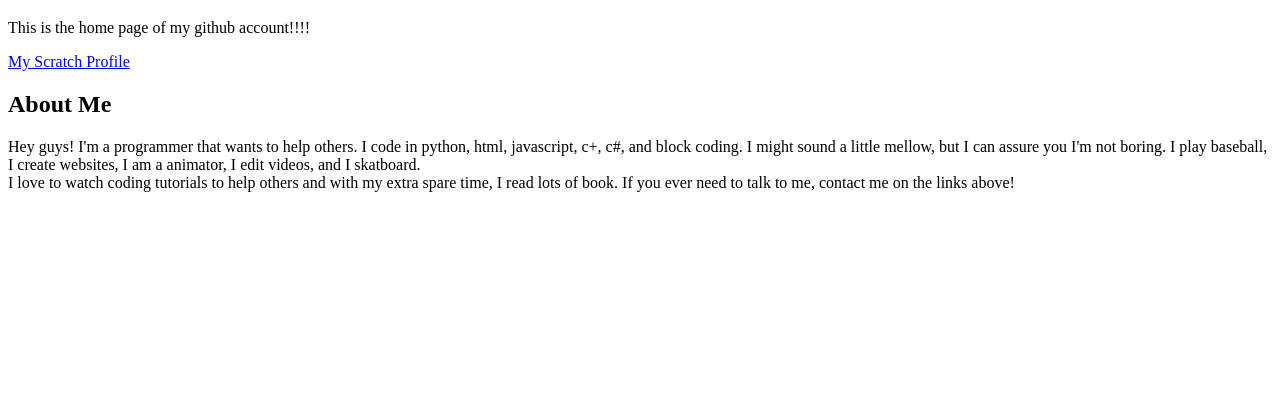
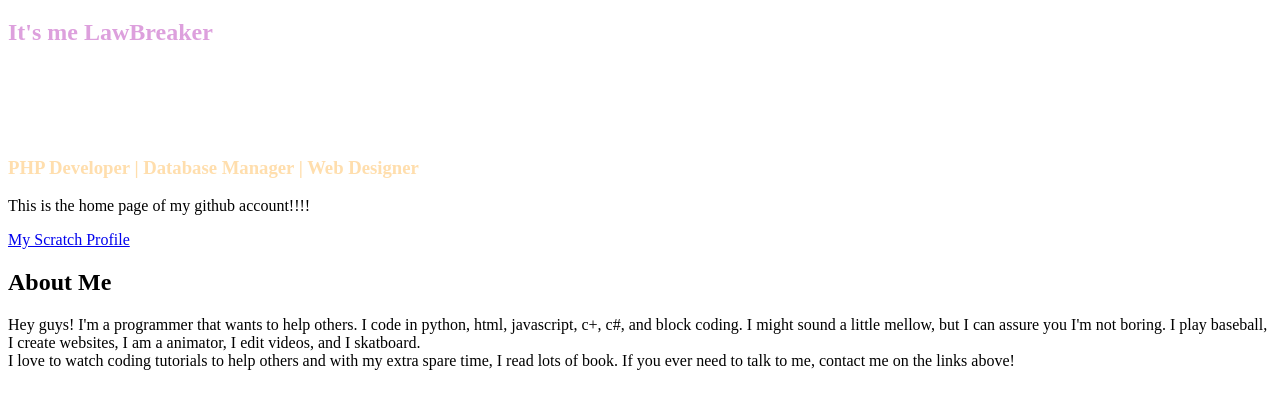
Before and after one commit to LawBreaker29/lawbreaker29.github.io, a plain HTML site: page index.html in a window 1280 px wide. Shown: the part 61-470 px from the top of the page. Drawn offline with Linux system fonts and the light colour scheme.

Commit message:
Update index.html

```diff
--- a/index.html
+++ b/index.html
@@ -2,7 +2,13 @@
 <html>
 <body>
   <title>LawBreaker29</title>
-<h1>Hello Everyone!</h1>
+        <div class="row banner">
+         <div class="banner-text">
+            <h1 class="responsive-headline">Hello Everyone!</h1>
+            <h3> <h2 class="responsive-headline" style="color:plum;">It's me LawBreaker </h2><br><br><br><br><h3 style="color:navajowhite;"><span>PHP Developer</span> | <span>Database Manager</span> | <span>Web Designer</span></h3>
+            <!--<a class="smoothscroll" href="#about">Start scrolling</a> to learn more <a class="smoothscroll" href="#about">about me</a>.</h3>
+            <hr />-->
+
 <p>This is the home page of my github account!!!!</p>
 <a href="https://scratch.mit.edu/users/law_breaker">My Scratch Profile</a>
           <h2>About Me</h2>
```
